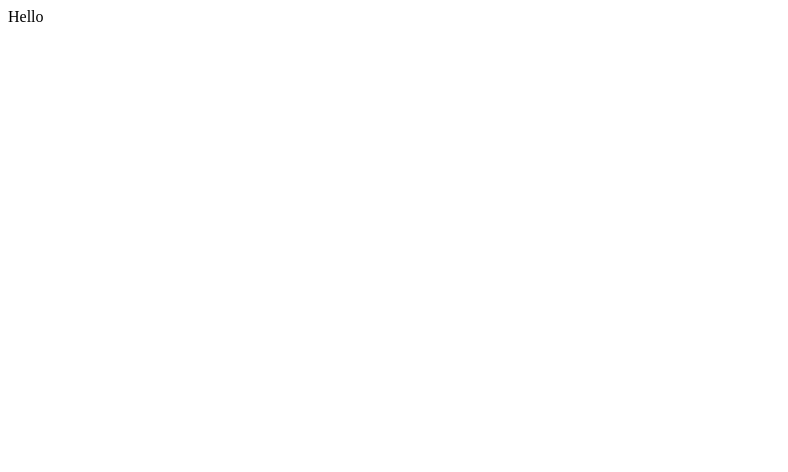
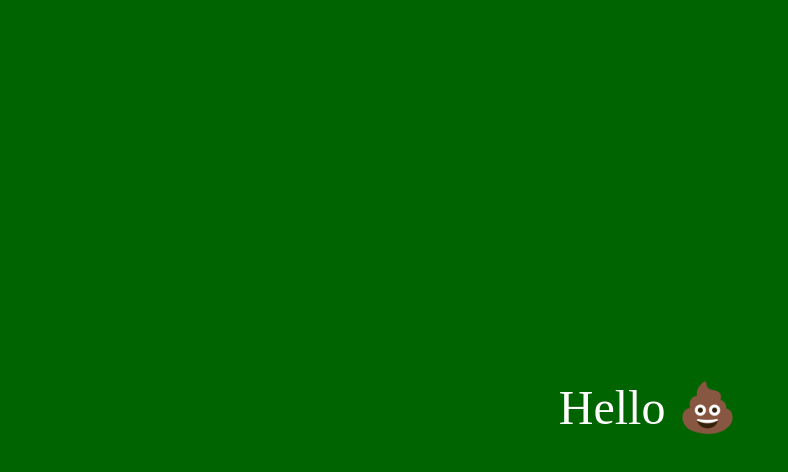
Before and after one commit to shilomagen/mirror-basics-playground, a plain HTML site: page mirror/index.html in a window 1280 px wide. Shown: the whole page, without its empty margins (0-788 px from the left). Drawn offline with Linux system fonts and the light colour scheme.

Commit message:
making initial-state look cool

```diff
--- a/mirror/index.html
+++ b/mirror/index.html
@@ -1,9 +1,12 @@
 <html>
   <head>
-    <link rel="stylesheet" type="text/css" href="styles/main.css">
+    <meta charset='utf-8'>
+    <link rel="stylesheet" href="styles/main.css">
   </head>
   <body>
-    Hello
+    <div class="text-wrapper">
+      Hello 💩
+    </div>
   </body>
   <script src="js/utils.js"></script>
   <script src="js/main.js"></script>
--- a/mirror/js/utils.js
+++ b/mirror/js/utils.js
@@ -23,8 +23,7 @@ window.Utils = (function () {
     const cssTag = document.createElement('link');
     const options = {
       rel: 'stylesheet',
-      type: 'css/text',
-      href: '../styles/main.css'
+      href: 'styles/main.css'
     };
     Object.assign(cssTag, options);
     document.querySelector('head').appendChild(cssTag);
--- a/mirror/styles/main.css
+++ b/mirror/styles/main.css
@@ -1,3 +1,19 @@
+body {
+    font-family: "HelveticaNeue W01 25 UltLt", serif;
+    color: white;
+    background-color: darkgreen;
+    height: 100vh;
+    width: 100vw;
+}
+
+.text-wrapper {
+    height: 100%;
+    font-size: 3em;
+    display: flex;
+    align-items: center;
+    justify-content: center;
+}
+
 .cursor {
     position: absolute;
     width: 30px;
```
